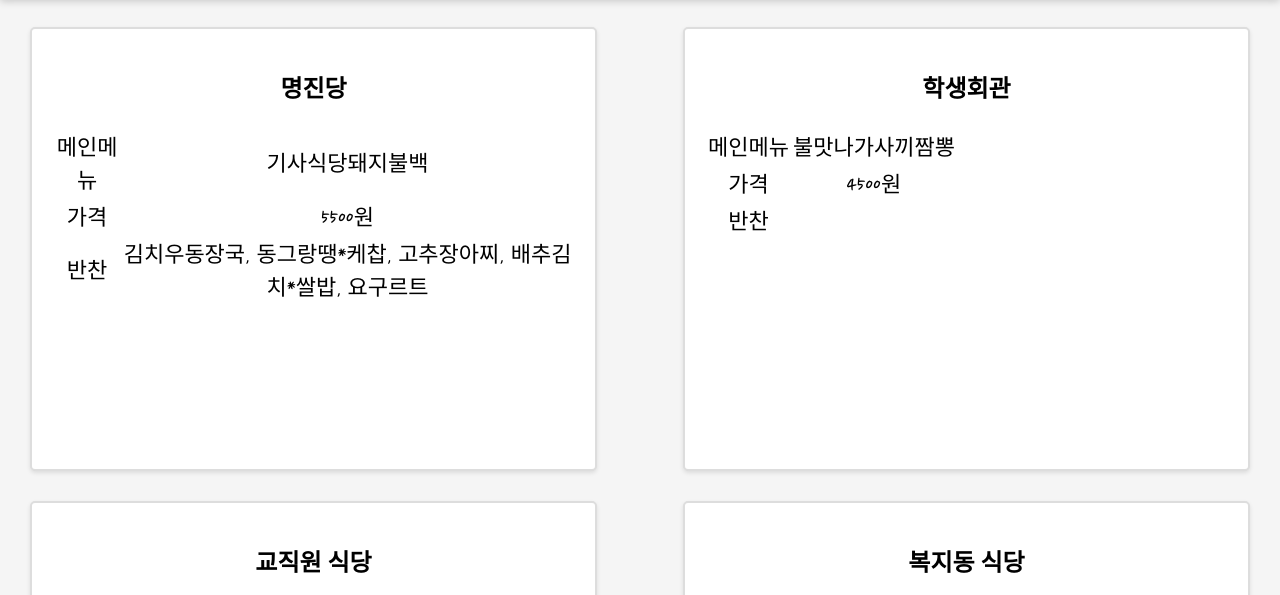
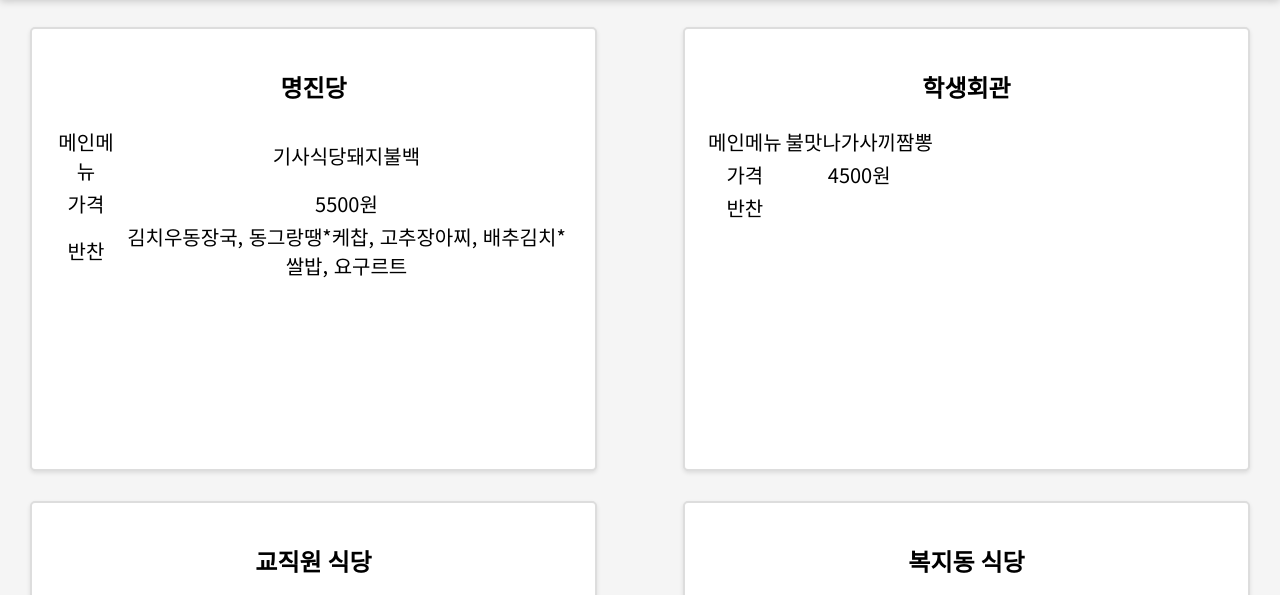
Before and after one commit to youngariy/riceTable, a website with bundled scripts: page public/index.html in a window 1280 px wide. Shown: the part 157-752 px from the top of the page. Built offline with nearby package versions, Linux system fonts and the light colour scheme; a web font is replaced by a local one.

Commit message:
index css 글꼴 다시 적용

```diff
--- a/public/css/index.css
+++ b/public/css/index.css
@@ -121,8 +121,8 @@ nav button:hover {
     padding: 20px; /* 내부 여백 */
 }
 .restaurant-box > p{
-    font-family: 'Nanum Pen Script', sans-serif;
-    font-size: 22px;
+    font-size: 20px;
+    font-family: 'Noto Sans KR', sans-serif;
 }
 .restaurant-box:hover {
     transform: translateY(-5px); /* 마우스 오버 시 위로 이동 */
```
